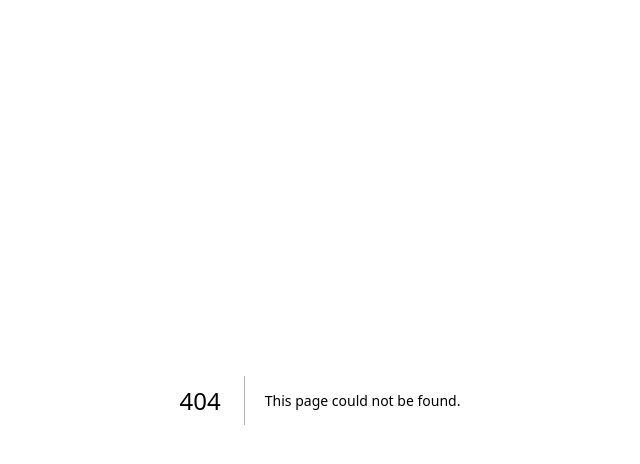
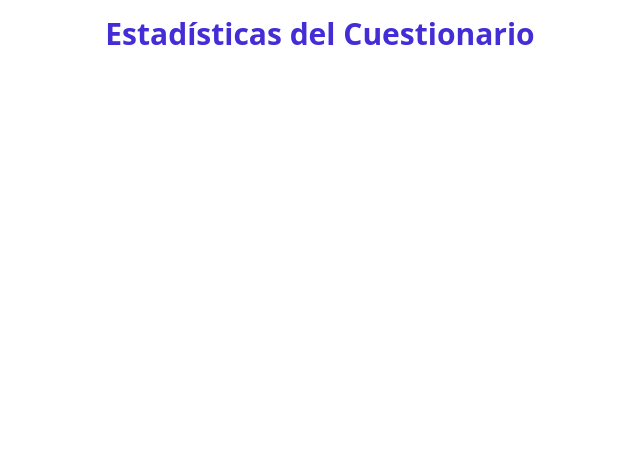
Before and after one commit to JRWebDesigner/anticonceptivos, a Next.js app: page /estadisticas in a window 1280 px wide. Before the commit this address had no page. Shown: the top 464 px of the page, without its empty margins (320-960 px from the left). Built offline with nearby package versions, Linux system fonts and the light colour scheme.

Commit message:
fin front

```diff
--- /dev/null
+++ b/src/app/estadisticas/page.tsx
@@ -0,0 +1,9 @@
+"use client"
+
+export default function EstadisticasPage() {
+  return (
+    <main className="min-h-screen bg-white flex flex-col items-center p-4">
+      <h1 className="text-3xl font-bold text-indigo-700 mb-4">Estadísticas del Cuestionario</h1>
+    </main>
+  );
+}
```
